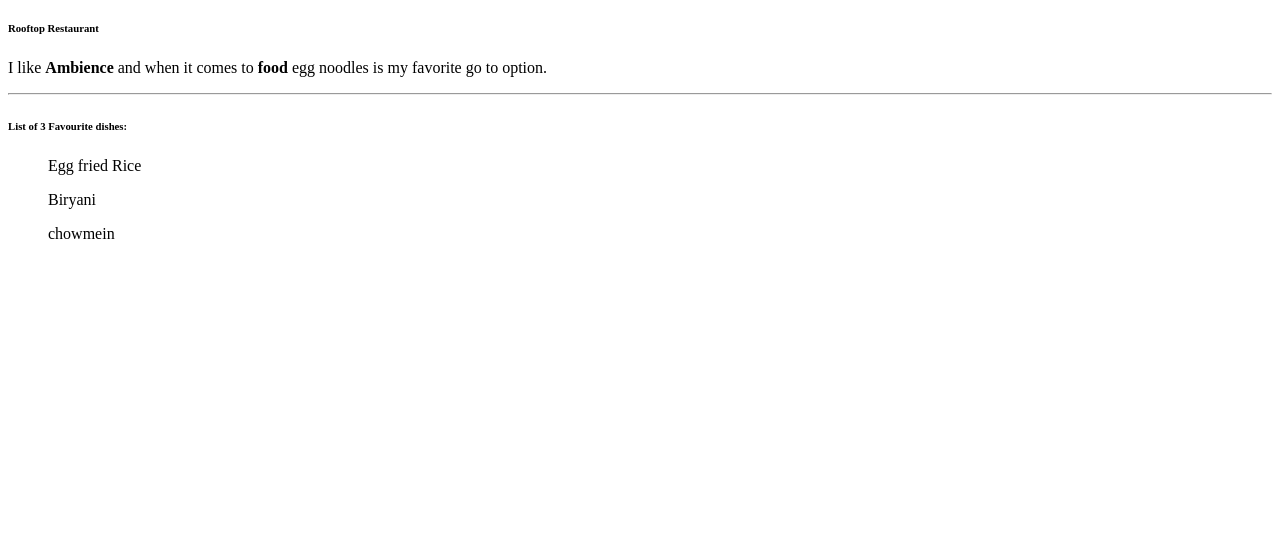
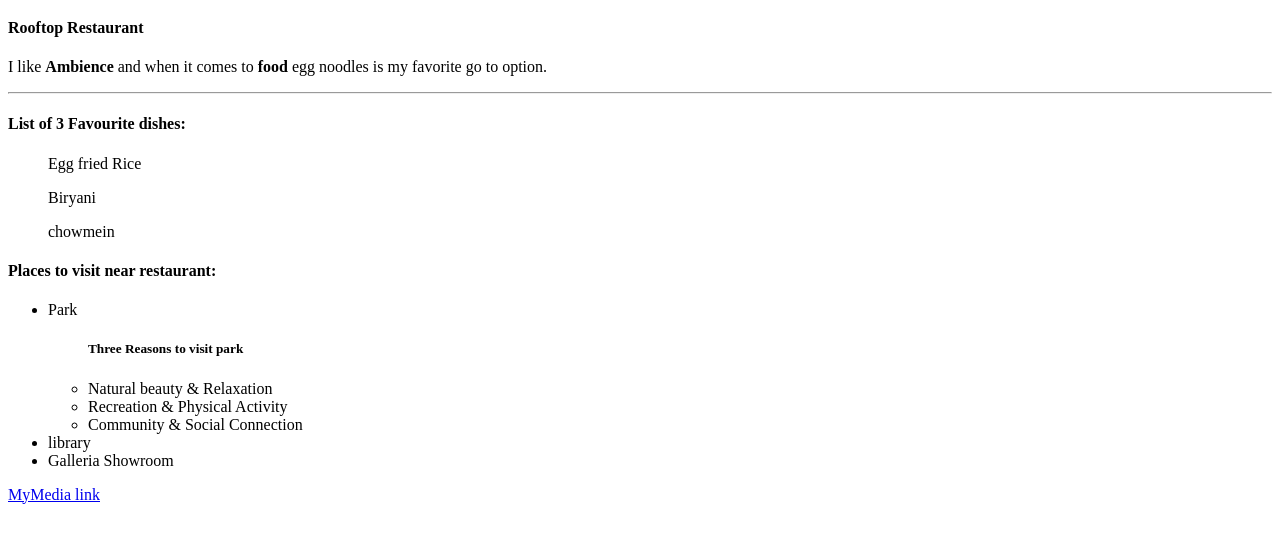
Before and after one commit to 44-563-Web-Apps-S24/44563-webapps-s24-assignment3-rushikas569628, a plain HTML site: page index.html in a window 1280 px wide. Shown: the part 61-604 px from the top of the page. Drawn offline with Linux system fonts and the light colour scheme.

Commit message:
mymedia link

```diff
--- a/index.html
+++ b/index.html
@@ -5,13 +5,26 @@
 </head>
 <body>
 <h1>Rushika Pingili</h1>
-<h6>Rooftop Restaurant</h6>
+<h4>Rooftop Restaurant</h4>
 <p>I like <b>Ambience</b> and when it comes to <b>food</b> egg noodles is my favorite go to option.</p>
 <hr>
-<h6>List of 3 Favourite dishes:</h6>
+<h4>List of 3 Favourite dishes:</h4>
     <ol>Egg fried Rice</ol>
     <ol>Biryani</ol>
     <ol>chowmein</ol>
-
+<h4>Places to visit near restaurant:</h4>
+    <ul>
+        <li>Park
+            <ul>
+                <h5>Three Reasons to visit park</h5>
+                <li>Natural beauty & Relaxation</li>
+                <li>Recreation & Physical Activity</li>
+                <li>Community & Social Connection</li>
+            </ul>
+        </li>
+        <li>library</li>
+        <li>Galleria Showroom</li>
+    </ul>
+    <a href=“file:///C:/Users/s569628/OneDrive%20-%20nwmissouri.edu/Desktop/Webapp%20repos/44563-webapps-s24-assignment3-rushikas569628/mymedia.html”>MyMedia link</a>
 </body>
 </html>
```
